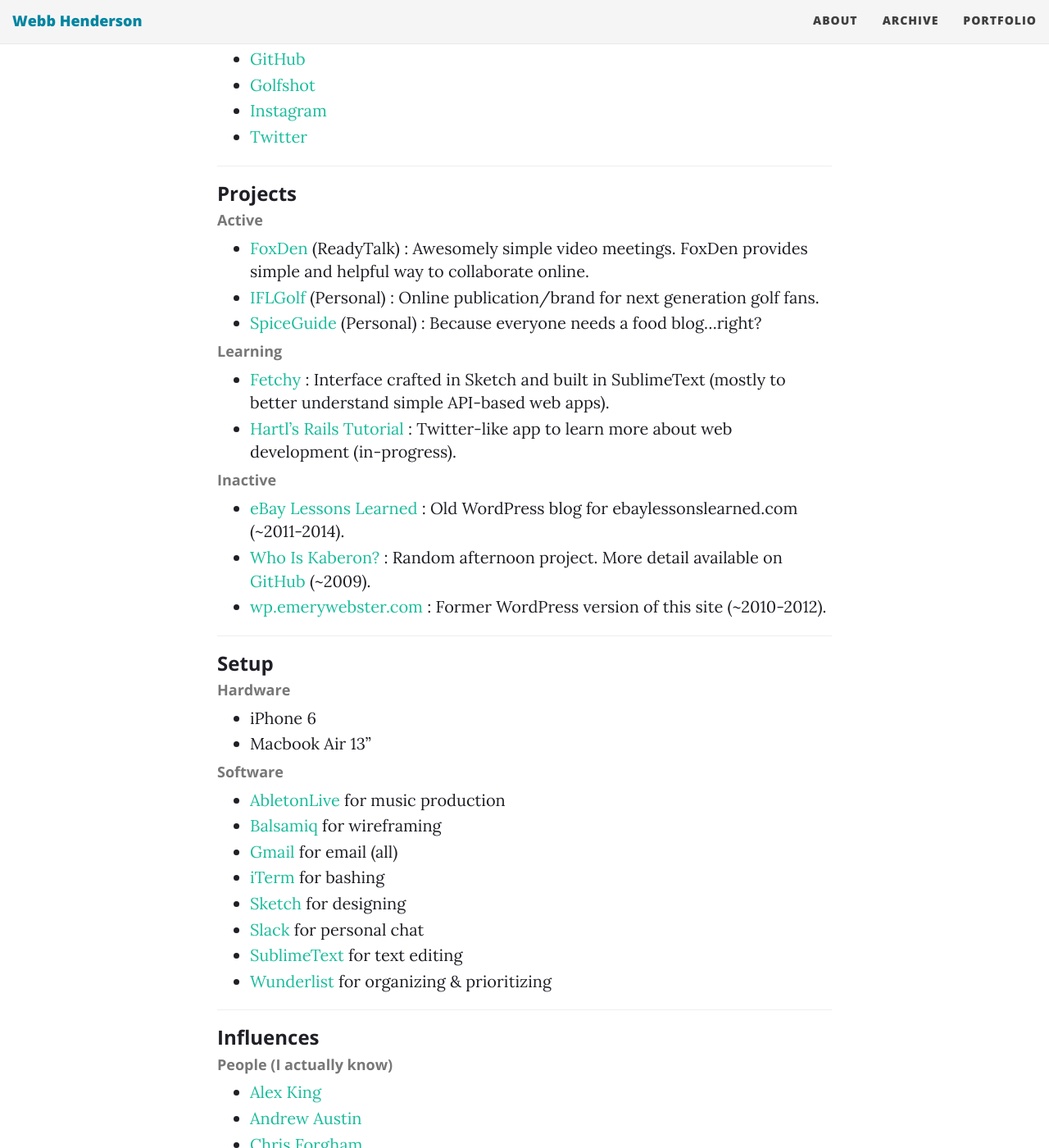
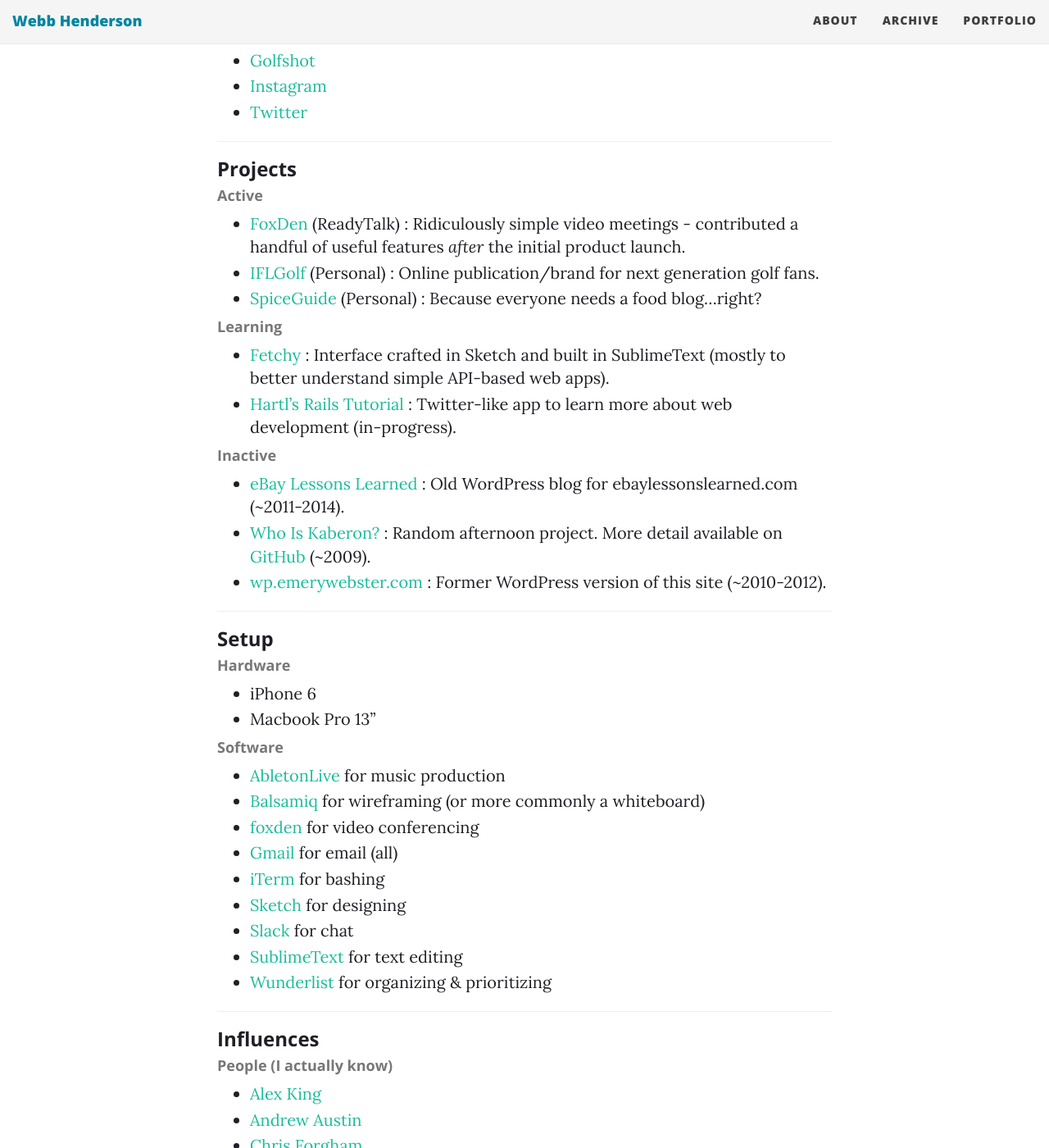
Before and after one commit to emerywebster/emerywebster.github.io, a Jekyll site: the page built from about.md, in a window 1280 px wide and 1400 px high, scrolled down 1339 px. Shown: the whole window at 82% size. Built offline with Jekyll 4.4.1, drawn with Linux system fonts in a browser that asks for light colours; nearby versions of some CDN libraries; some of the changed text lies outside the part shown.

Commit message:
more about updates

```diff
--- a/about.md
+++ b/about.md
@@ -53,7 +53,7 @@ I also like connecting with new people...so please feel free to [give me a shout
 
 #### Active
 
-- [FoxDen](http://foxden.io) (ReadyTalk) : Awesomely simple video meetings. FoxDen provides simple and helpful way to collaborate online.
+- [FoxDen](http://foxden.io) (ReadyTalk) : Ridiculously simple video meetings - contributed a handful of useful features _after_ the initial product launch.
 - [IFLGolf](http://ifl.golf) (Personal) : Online publication/brand for next generation golf fans.
 - [SpiceGuide](http://spicegui.de) (Personal) : Because everyone needs a food blog...right?
 
@@ -75,16 +75,17 @@ I also like connecting with new people...so please feel free to [give me a shout
 #### Hardware
 
 - iPhone 6
-- Macbook Air 13"
+- Macbook Pro 13"
 
 #### Software
 
 - [AbletonLive](http://ableton.com) for music production
-- [Balsamiq](http://balsamiq.com) for wireframing
+- [Balsamiq](http://balsamiq.com) for wireframing (or more commonly a whiteboard)
+- [foxden](http://foxden.io) for video conferencing
 - [Gmail](http://gmail.com) for email (all)
 - [iTerm](https://www.iterm2.com/) for bashing
 - [Sketch](http://www.sketchapp.com/) for designing
-- [Slack](http://slack.com) for personal chat
+- [Slack](http://slack.com) for chat
 - [SublimeText](http://sublimetext.com) for text editing
 - [Wunderlist](http://wunderlist.com) for organizing &amp; prioritizing
 
@@ -118,3 +119,5 @@ I also like connecting with new people...so please feel free to [give me a shout
 - [Rob Fitzpatrick](http://robfitz.com/)
 - [Tim Brown](http://nicewebtype.com)
 - [Tristan Kromer](http://grasshopperherder.com/)
+
+And lots of amazing folks at [ReadyTalk](https://www.linkedin.com/company/readytalk).
```
Also changed, not shown: other parts of about.md (+1 -1 lines).
